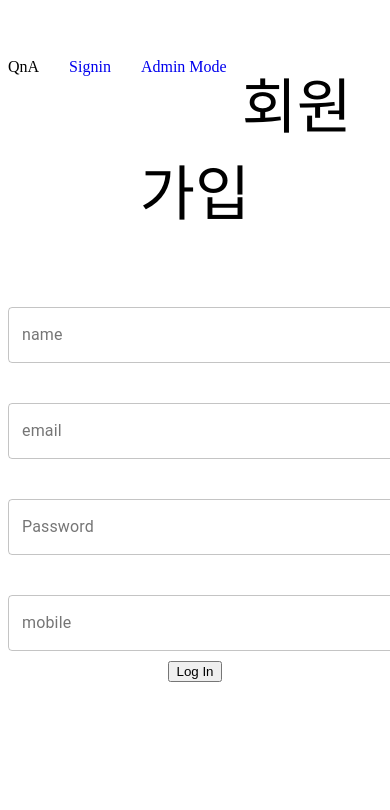
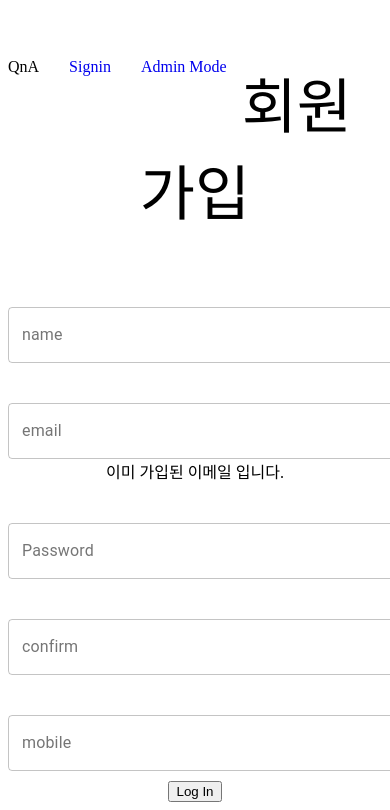
Before and after one commit to zlhunzzing/DogManager-Client, a React (Create React App) app: page /user/signup in a window 390 px wide. Shown: the part 101-911 px from the top of the page. Before the commit the page ends 844 px from the top, so only its background shows below. Built offline with nearby package versions, Linux system fonts and the light colour scheme.

Commit message:
checked overlap password and mobile from input(user)

```diff
--- a/src/containers/SignupContainer.tsx
+++ b/src/containers/SignupContainer.tsx
@@ -5,6 +5,7 @@ import { StoreState } from '../modules';
 import { actionCreators as signupActions } from '../modules/signup';
 import { bindActionCreators } from 'redux';
 import TextField from '@material-ui/core/TextField';
+import { Field } from 'redux-form';
 //import Button from '@material-ui/core/Button';
 //import { createStyles, makeStyles, Theme } from '@material-ui/core/styles';
 
@@ -16,22 +17,81 @@ import TextField from '@material-ui/core/TextField';
 //   mobile:
 //   address: // 보류~
 // }
+// npm install redux-form
+//!
 
 interface SignupContainerProps {
   nameInput: string;
   emailInput: string;
   pwInput: string;
+  rePwInput: string;
   mobileInput: string;
   SignupActions: typeof signupActions;
 }
 
 const SignupContainer: React.FunctionComponent<SignupContainerProps> = ({
   SignupActions,
+  mobileInput,
+  pwInput,
+  rePwInput,
 }: SignupContainerProps) => {
+  function autoHypenPhone(str: any): void {
+    str = str.replace(/[^0-9]/g, '');
+    let tmp: any = '';
+    const max = 11;
+    if (str.length > max) {
+      str = str.slice(0, max);
+    }
+
+    if (str.length < 4) {
+      return str;
+    } else if (str.length < 7) {
+      tmp += str.substr(0, 3);
+      tmp += '-';
+      tmp += str.substr(3);
+      return tmp;
+    } else if (str.length < 11) {
+      tmp += str.substr(0, 3);
+      tmp += '-';
+      tmp += str.substr(3, 3);
+      tmp += '-';
+      tmp += str.substr(6);
+      return tmp;
+    } else {
+      tmp += str.substr(0, 3);
+      tmp += '-';
+      tmp += str.substr(3, 4);
+      tmp += '-';
+      tmp += str.substr(7);
+      return tmp;
+    }
+  }
+
+  // handleInputValueAutoHypen = key => e => {
+  //   e.target.value = this.addAutoHypen(e.target.value);
+  //   this.setState({ [key]: this.addAutoHypen(e.target.value) });
+  // };
+  function checkpassword() {
+    let rednerErorrPwMeg: JSX.Element | null;
+    if (rePwInput) {
+      if (rePwInput !== pwInput) {
+        return (rednerErorrPwMeg = <div>비밀번호가 일치하지 않습니다.</div>);
+      } else {
+        return (rednerErorrPwMeg = <div></div>);
+      }
+    }
+  }
+
   return (
     <div style={{ textAlign: 'center' }}>
       <UserMenu />
       <div style={{ marginTop: 70, fontSize: 60, padding: 15 }}>회원가입</div>
+      <form
+        onSubmit={event => {
+          event.preventDefault();
+          alert('good');
+        }}
+      >
         <div style={{ marginTop: 60 }}>
           <TextField
             style={{ width: 400 }}
@@ -59,6 +119,7 @@ const SignupContainer: React.FunctionComponent<SignupContainerProps> = ({
             }}
           />
         </div>
+        <div>이미 가입된 이메일 입니다. </div>
         <div style={{ marginTop: 10, padding: 15 }}></div>
         <div>
           <TextField
@@ -77,18 +138,36 @@ const SignupContainer: React.FunctionComponent<SignupContainerProps> = ({
         <div>
           <TextField
             style={{ width: 400 }}
+            id="outlined-password-input"
+            label="confirm"
+            type="password"
+            variant="outlined"
+            onChange={(event): void => {
+              const { value } = event.target;
+              SignupActions.changeRePwInput(value);
+            }}
+          />
+        </div>
+        {checkpassword()}
+        <div style={{ marginTop: 10, padding: 15 }}></div>
+        <div>
+          <TextField
+            style={{ width: 400 }}
             id="outlined-mobile-input"
             label="mobile"
             type="mobile"
             variant="outlined"
             onChange={(event): void => {
               const { value } = event.target;
-            SignupActions.changeMobileInput(value);
+              const inputvalue: any = autoHypenPhone(value);
+              SignupActions.changeMobileInput(inputvalue);
             }}
           />
         </div>
         <div style={{ marginTop: 10 }}></div>
+        <div></div>
         <button type="submit">Log In</button>
+      </form>
     </div>
   );
 };
@@ -98,6 +177,7 @@ export default connect(
     nameInput: signup.nameInput,
     emailInput: signup.emailInput,
     pwInput: signup.pwInput,
+    rePwInput: signup.rePwInput,
     mobileInput: signup.mobileInput,
   }),
   dispatch => ({ SignupActions: bindActionCreators(signupActions, dispatch) }),
--- a/src/modules/signup.ts
+++ b/src/modules/signup.ts
@@ -2,6 +2,7 @@ export interface SignupState {
   nameInput: string;
   emailInput: string;
   pwInput: string;
+  rePwInput: string;
   mobileInput: string;
 }
 
@@ -9,6 +10,7 @@ export interface SignupState {
 export const CHANGE_NAME_INPUT = 'signup/CHANGE_NAME_INPUT';
 export const CHANGE_EMAIL_INPUT = 'signup/CHANGE_EMAIL_INPUT';
 export const CHANGE_PW_INPUT = 'signup/CHANGE_PW_INPUT';
+export const CHANGE_REPW_INPUT = 'signup/CHANGE_REPW_INPUT';
 export const CHANGE_MOBILE_INPUT = 'signup/CHANGE_MOBILE_INPUT';
 
 interface ChangeNameInputAction {
@@ -31,6 +33,12 @@ interface ChangePwInputAction {
     input: string;
   };
 }
+interface ChangeRePwInputAction {
+  type: typeof CHANGE_REPW_INPUT;
+  meta: {
+    input: string;
+  };
+}
 
 interface ChangeMobileInputAction {
   type: typeof CHANGE_MOBILE_INPUT;
@@ -43,6 +51,7 @@ export type SignupActionTypes =
   | ChangeNameInputAction
   | ChangeEmailInputAction
   | ChangePwInputAction
+  | ChangeRePwInputAction
   | ChangeMobileInputAction;
 
 // actions
@@ -72,6 +81,14 @@ function changePwInput(input: string): object {
     },
   };
 }
+function changeRePwInput(input: string): object {
+  return {
+    type: CHANGE_REPW_INPUT,
+    meta: {
+      input,
+    },
+  };
+}
 function changeMobileInput(input: string): object {
   return {
     type: CHANGE_MOBILE_INPUT,
@@ -85,6 +102,7 @@ export const actionCreators = {
   changeNameInput,
   changeEmailInput,
   changePwInput,
+  changeRePwInput,
   changeMobileInput,
 };
 
@@ -94,6 +112,7 @@ const initialState: SignupState = {
   nameInput: '',
   emailInput: '',
   pwInput: '',
+  rePwInput: '',
   mobileInput: '',
 };
 
@@ -117,6 +136,11 @@ export function signupReducer(
         ...state,
         pwInput: action.meta.input,
       };
+    case CHANGE_REPW_INPUT:
+      return {
+        ...state,
+        rePwInput: action.meta.input,
+      };
     case CHANGE_MOBILE_INPUT:
       console.log('signupReducer-case-CHANGE_MOBILE_INPUT:', action);
       return {
```
Lines whose indentation alone changed are shown as unchanged.
